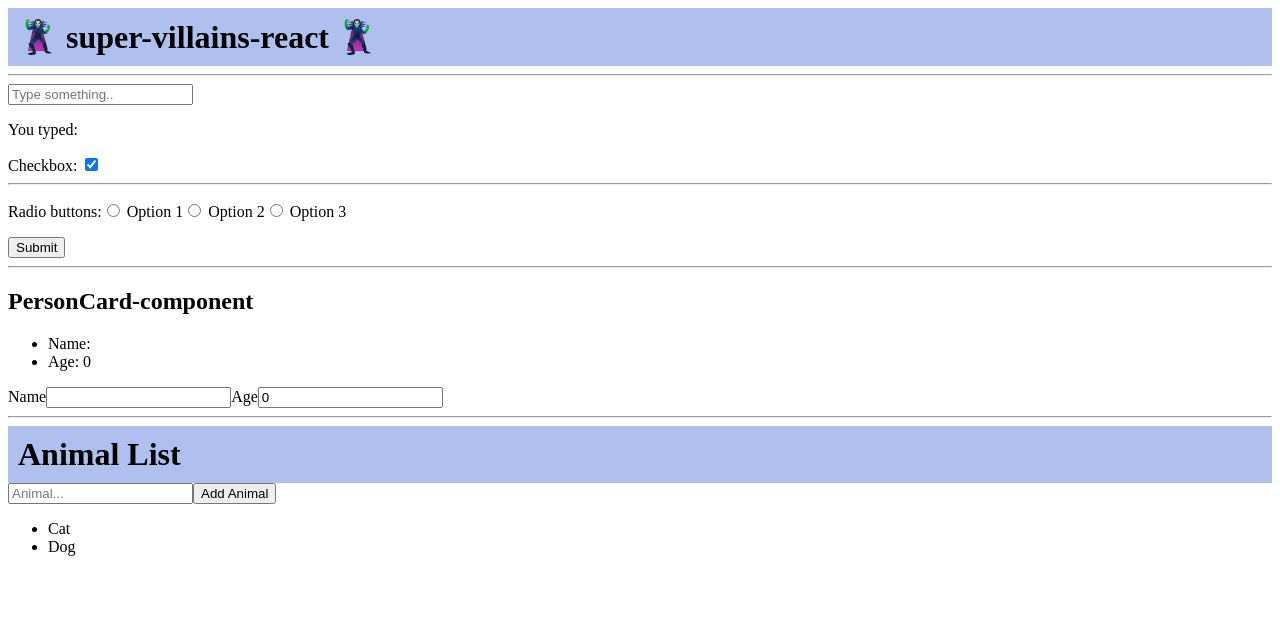
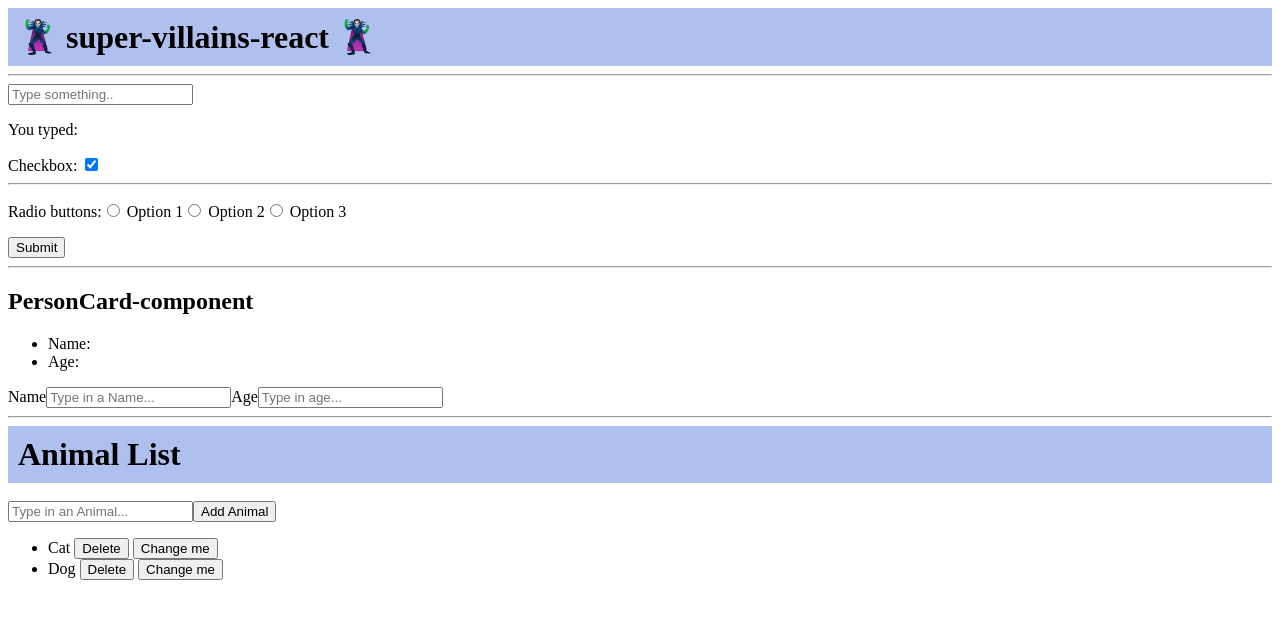
Before and after one commit to Mejlisson/super-villains-react, a React (Vite) app: page / in a window 1280 px wide. Shown: the top 618 px of the page. Built offline with nearby package versions, Linux system fonts and the light colour scheme.

Commit message:
Added editAnimal function and button

```diff
--- a/src/components/AnimalList/AnimalList.tsx
+++ b/src/components/AnimalList/AnimalList.tsx
@@ -5,31 +5,43 @@ export default function AnimalList() {
     const [animals, setAnimals] = useState<string[]>(["Cat", "Dog"]);
     const [inputAnimal, setInputAnimal] = useState("");
 
+    const editAnimal = (animal: string) => {
+		setAnimals(animals.map((a) => (a === animal ? inputAnimal : a)));
+	};
 
-    const handleClick = () => {
+    const deleteAnimal = (animal: string) => {
+		setAnimals(animals.filter((a) => a !== animal));
+	};
+
+
+    const addAnimal = () => {
         // när vi klickar på knappen ska vi lägga till ett djur till arrayen
         // vi får inte göra så här animals.push(inputAnimal);
         setAnimals([...animals, inputAnimal]);
     };
 
-
     return (
         <>
             <h1>Animal List</h1>
+            <br/>
             <input
                 type="text"
-                placeholder="Animal..."
+                placeholder="Type in an Animal..."
                 value={inputAnimal}
                 onChange={(e: React.ChangeEvent<HTMLInputElement>) => {
                     setInputAnimal(e.target.value);
                 }}
             />
-            <button onClick={handleClick}>Add Animal</button>
-            <ul>
-                {animals.map((animal) => (
-                    <li key={animal}>{animal}</li>
-                ))}
-            </ul>
+         <button onClick={addAnimal}>Add Animal</button>
+			<ul>
+				{animals.map((animal) => (
+					<li key={animal}>
+						{animal}{" "}
+		<button	onClick={() => {deleteAnimal(animal);}}>Delete</button>{" "}
+						<button onClick={() => editAnimal(animal)}>Change me</button>
+					</li>
+				))}
+			</ul>
         </>
     );
 }
--- a/src/components/PersonCart/PersonCard.tsx
+++ b/src/components/PersonCart/PersonCard.tsx
@@ -7,7 +7,7 @@ type Person = {
 };
 
 export default function PersonCard(){
-    const[person, setPerson] = useState<Person>({name: "", age: 0});
+    const[person, setPerson] = useState<Person>({name: "", age: ""});
 
     const handleNameChange = (e: React.ChangeEvent<HTMLInputElement>) => {
         //Vin får inte göra: person.name = e.target.value
@@ -28,12 +28,14 @@ export default function PersonCard(){
             <label htmlFor="personName">Name
             <input  type="text"
                     id="personName"
+                    placeholder="Type in a Name..."
                     value={person.name}
                     onChange={handleNameChange} />
             </label>
             <label htmlFor="personAge">Age
             <input  type="text"
                     id="personAge"
+                    placeholder="Type in age..."
                     value={person.age}
                     onChange={handleAgeChange} />
             </label>
```
